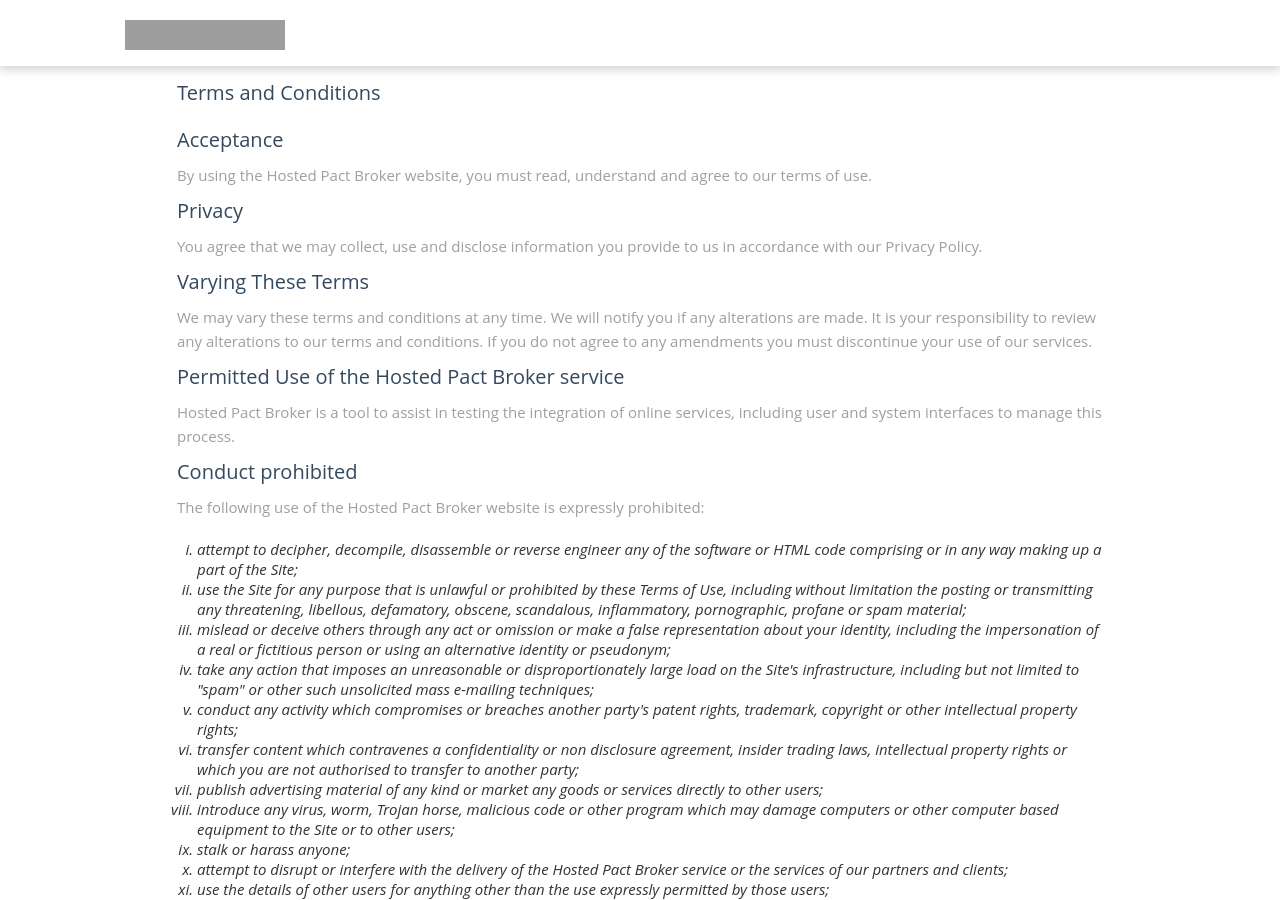
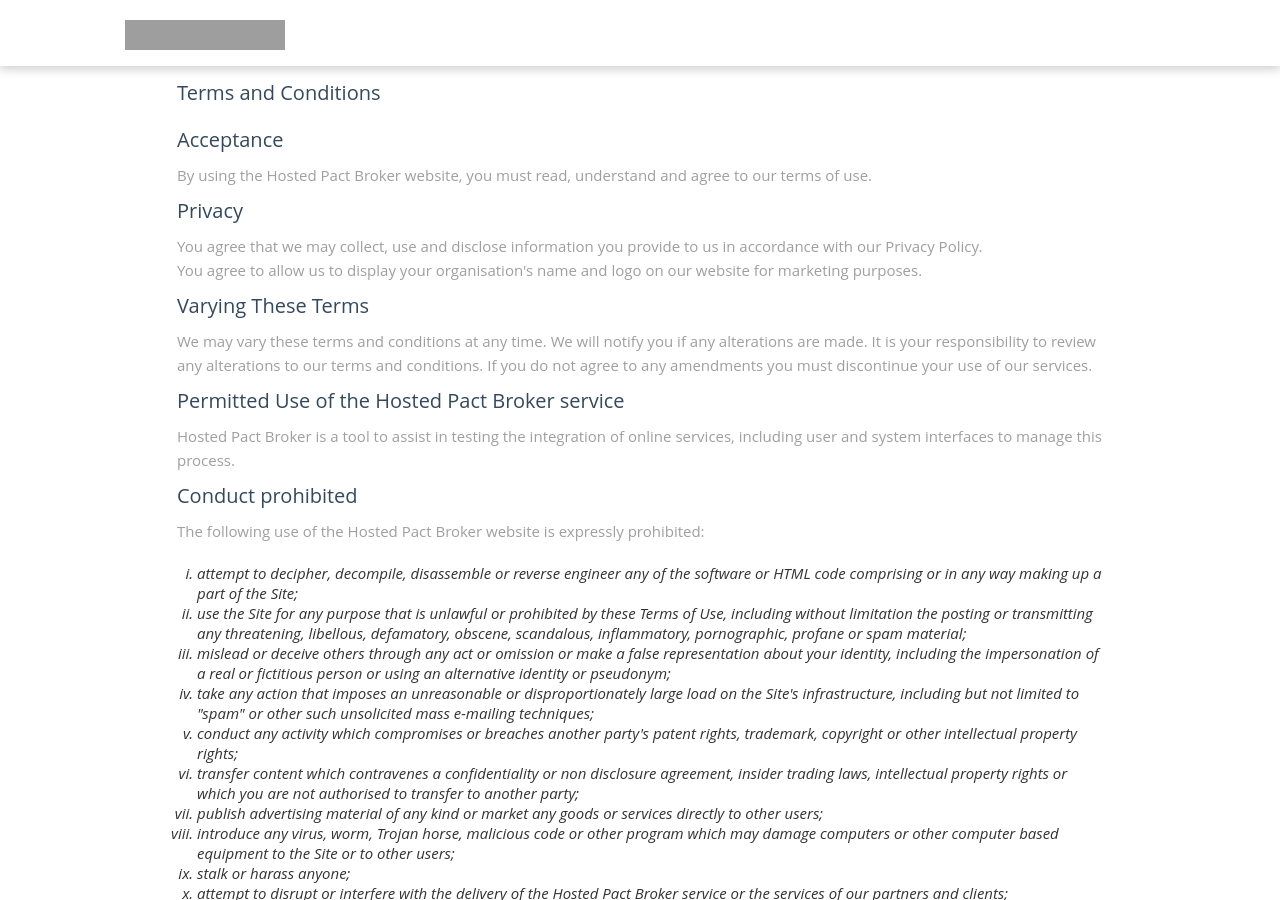
Before and after one commit to DiUS/pact-website, a Jekyll site: the page built from terms.html, in a window 1280 px wide and 900 px high, scrolled down 339 px. Built offline with Jekyll 4.4.1, drawn with Linux system fonts in a browser that asks for light colours; nearby versions of some CDN libraries; library files that are not in the unit come from our copies; grey boxes are pictures that could not be loaded.

Commit message:
chore(terms): allow DiUS to display org name/logo on website

```diff
--- a/terms.html
+++ b/terms.html
@@ -13,6 +13,7 @@
           <p>By using the Hosted Pact Broker website, you must read, understand and agree to our terms of use.</p>
           <h3>Privacy</h3>
           <p>You agree that we may collect, use and disclose information you provide to us in accordance with our <a href="/privacy/">Privacy Policy</a>.</p>
+          <p>You agree to allow us to display your organisation's name and logo on our website for marketing purposes.</p>
           <h3>Varying These Terms</h3>
           <p>We may vary these terms and conditions at any time. We will notify you if any alterations are made. It is your responsibility to review any alterations to our terms and conditions. If you do not agree to any amendments you must discontinue your use of our services.</p>
           <h3>Permitted Use of the Hosted Pact Broker service</h3>
```
